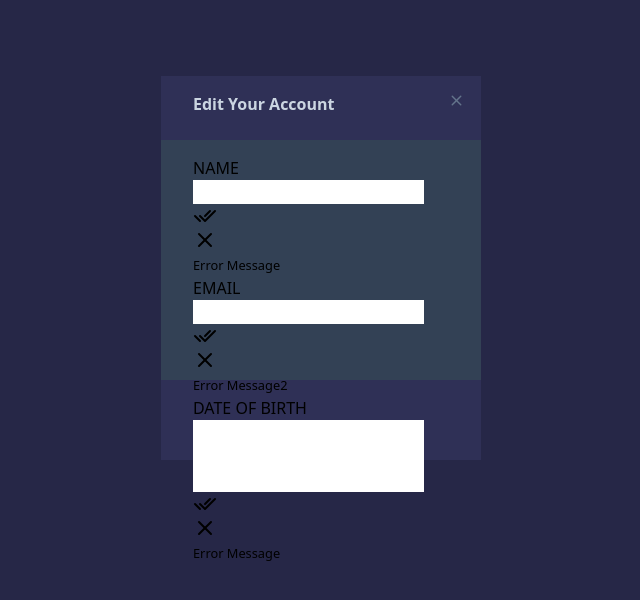
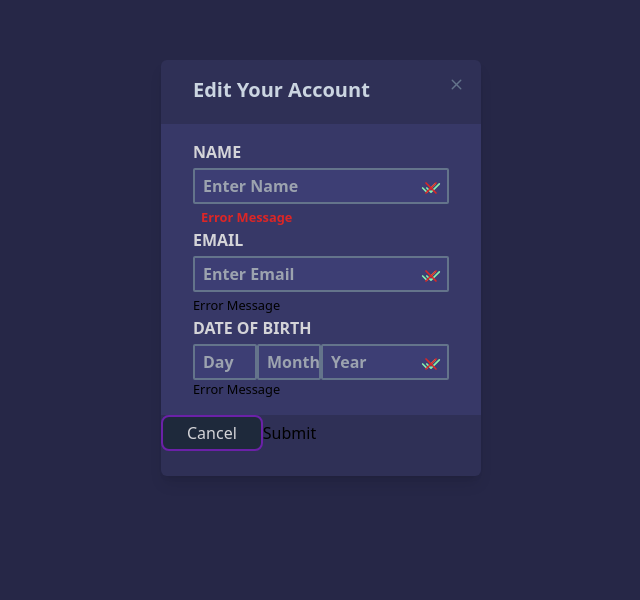
Before and after one commit to captainkapnap/icodethis_yt_video, a Next.js app: page / in a window 1280 px wide. Shown: the part 132-732 px from the top of the page, without its empty margins (319-959 px from the left). Built offline with nearby package versions, Linux system fonts and the light colour scheme.

Commit message:
almost done front end

```diff
--- a/src/pages/components/icons.tsx
+++ b/src/pages/components/icons.tsx
@@ -1,8 +1,9 @@
 
-function IcT({icons}: {icons: string}): JSX.Element | null {
+function IcT({icons, classNameCustom}: {icons: string, classNameCustom?: string | undefined } ): JSX.Element | null {
+    console.log(classNameCustom)
     if (icons === "checks") {
         return(
-            <svg xmlns="http://www.w3.org/2000/svg" width="24" height="24" viewBox="0 0 24 24" strokeWidth="2" stroke="currentColor" fill="none" strokeLinecap="round" strokeLinejoin="round">
+            <svg xmlns="http://www.w3.org/2000/svg" className={classNameCustom ?? undefined} width="24" height="24" viewBox="0 0 24 24" strokeWidth="2" stroke="currentColor" fill="none" strokeLinecap="round" strokeLinejoin="round">
                 <path stroke="none" d="M0 0h24v24H0z" fill="none"></path>
                 <path d="M7 12l5 5l10 -10"></path>
                <path d="M2 12l5 5m5 -5l5 -5"></path>
@@ -10,7 +11,7 @@ function IcT({icons}: {icons: string}): JSX.Element | null {
         )
     } else if (icons === "x") {
         return (
-            <svg xmlns="http://www.w3.org/2000/svg" width="24" height="24" viewBox="0 0 24 24" strokeWidth="2" stroke="currentColor" fill="none" strokeLinecap="round" strokeLinejoin="round">
+            <svg xmlns="http://www.w3.org/2000/svg" className={classNameCustom ?? undefined} width="24" height="24" viewBox="0 0 24 24" strokeWidth="2" stroke="currentColor" fill="none" strokeLinecap="round" strokeLinejoin="round">
                 <path stroke="none" d="M0 0h24v24H0z" fill="none"></path>
                 <path d="M18 6l-12 12"></path>
                 <path d="M6 6l12 12"></path>
--- a/src/pages/components/util.tsx
+++ b/src/pages/components/util.tsx
@@ -57,20 +57,18 @@ function generateColor() {
 
 
 function ICodeThis() {
-    useEffect(() => {
-       })
 
     return (
       <div id="toggleDarkDiv" className="dark">
-        <div id="bodyDiv" className="bg-[#262747] min-h-screen flex justify-center items-center">
+        <div id="bodyDiv" className="bg-[#262747] min-h-screen flex justify-center items-center selection:bg-[#DDBBFF] selection:text-black">
 
-            <div className="bg-[#2F3056] w-80 h-96 flex flex-col" id="container">
+            <div className="bg-[#2F3056] w-80 h-[26rem] flex flex-col shadow-lg rounded-md" id="container">
                 {/*
                 // ******************************************************
                 // * HEADER
                 // ****************************************************** */}
                 <section className='h-16 w-full relative'>
-                    <h1 className='text-slate-300 font-semibold p-4 pl-8'>Edit Your Account</h1>
+                    <h1 className='text-slate-300 font-semibold p-4 pl-8 text-xl'>Edit Your Account</h1>
                     <button className='absolute top-4 right-4 hover:text-slate-100 text-slate-500'>
                         <svg xmlns="http://www.w3.org/2000/svg" className='' width="17" height="17" viewBox="0 0 24 24" strokeWidth="2" stroke="currentColor" fill="none" strokeLinecap="round" strokeLinejoin="round">
                             <path stroke="none" d="M0 0h24v24H0z" fill="none"></path>
@@ -83,28 +81,30 @@ function ICodeThis() {
                 // ******************************************************
                 // * FORM
                 // ****************************************************** */}
-                <section className='bg-slate-700 h-60'>
+                <section className='bg-[#4d509843] h-68'>
                     <form className='px-8 py-4' id='form'>
-                        <div className='' id='form-control'>
-                            <label>NAME</label>
-                            <input className='' id="username" />
-                            <IcT icons='checks' />
-                            <IcT icons='x' />
+                        <div className='relative ' id='form-control'>
+                            <label className='text-zinc-300 inline-block mb-1 font-semibold'>NAME</label>
+                            <input className='border-slate-500 border-2 bg-[#4d509843] rounded-sm block py-1 pl-2 w-full hover:bg-[#4d50988b] focus:border-purple-700 focus:border-2 outline-none text-zinc-300 font-semibold' id="username" placeholder="Enter Name"/>
+                            <IcT icons='checks' classNameCustom='absolute top-9 right-1 text-green-300 pr-1' />
+                            <IcT icons='x' classNameCustom='absolute top-9 right-1 text-red-600 pr-1' />
+                            <small className='text-red-600 font-semibold px-2'>Error Message</small>
+                        </div>
+                        <div className='relative' id='form-control'>
+                            <label className='text-zinc-300 inline-block mb-1 font-semibold'>EMAIL</label>
+                            <input className='border-slate-500 border-2 bg-[#4d509843] rounded-sm block py-1 pl-2 w-full hover:bg-[#4d50988b] focus:border-purple-700 focus:border-2 outline-none text-zinc-300 font-semibold' id="email" placeholder="Enter Email" />
+                            <IcT icons='checks' classNameCustom='absolute top-9 right-1 text-green-300 pr-1' />
+                            <IcT icons='x' classNameCustom='absolute top-9 right-1 text-red-600 pr-1' />
                             <small>Error Message</small>
                         </div>
-                        <div className='' id='form-control'>
-                            <label>EMAIL</label>
-                            <input className='' id="email" />
-                            <IcT icons='checks' />
-                            <IcT icons='x' />
-                            <small>Error Message2</small>
-                        </div>
-                        <div className='' id='form-control'>
-                            <label>DATE OF BIRTH</label>
-                            <input className='inline' /><input className='inline' /><input className='' />
-                            <IcT icons='checks' />
-                            <IcT icons='x' />
-                            <small>Error Message</small>
+                        <div className='relative' id='form-control'>
+                            <label className='text-zinc-300 block mb-1 font-semibold'>DATE OF BIRTH</label>
+                            <input className='border-slate-500 border-2 bg-[#4d509843] rounded-sm inline-block py-1 pl-2 w-1/4 hover:bg-[#4d50988b] focus:border-purple-700 focus:border-2 outline-none text-zinc-300 font-semibold' placeholder="Day"/>
+                            <input className='border-slate-500 border-2 bg-[#4d509843] rounded-sm inline-block py-1 pl-2 w-1/4 hover:bg-[#4d50988b] focus:border-purple-700 focus:border-2 outline-none text-zinc-300 font-semibold' placeholder="Month" />
+                            <input className='border-slate-500 border-2 bg-[#4d509843] rounded-sm inline-block py-1 pl-2 w-1/2 hover:bg-[#4d50988b] focus:border-purple-700 focus:border-2 outline-none text-zinc-300 font-semibold' placeholder="Year" />
+                            <IcT icons='checks' classNameCustom='absolute top-9 right-1 text-green-300 pr-1' />
+                            <IcT icons='x' classNameCustom='absolute top-9 right-1 text-red-600 pr-1' />
+                            <small className='block'>Error Message</small>
                         </div>
                     </form>
                 </section>
@@ -113,7 +113,8 @@ function ICodeThis() {
                 // * BUTTONS
                 // ****************************************************** */}
                 <section>
-
+                    <button className='px-6 py-1 border-2 border-purple-800 bg-slate-800 rounded-lg text-zinc-300'>Cancel</button>
+                    <button>Submit</button>
                 </section>
 
 
```
